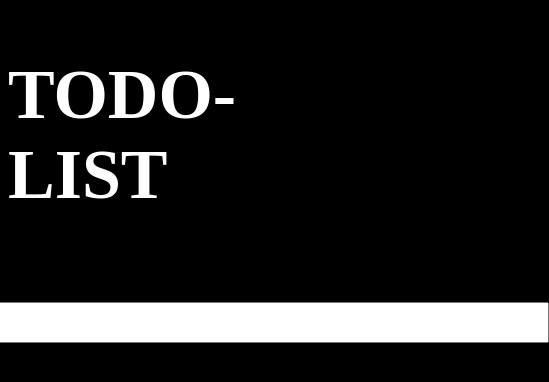
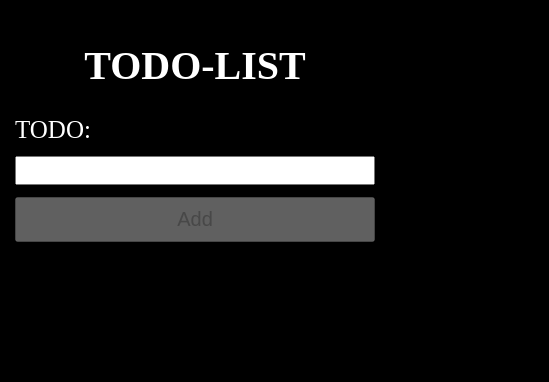
Before and after one commit to vanshsaini9311/TODO-LIST, a plain HTML site: page index.html in a window 390 px wide. Shown: the whole page, 549 px wide, since content can reach past the window. Drawn offline with Linux system fonts and the light colour scheme.

Commit message:
Refactor index.html for better structure and styling
Updated the HTML structure and added styling for improved layout and responsiveness.

```diff
--- a/index.html
+++ b/index.html
@@ -4,19 +4,121 @@
 <head>
     <meta charset="UTF-8">
     <meta name="viewport" content="width=device-width, initial-scale=1.0">
-    <title>Document</title>
+    <title>TODO List</title>
+
+    <style>
+        * {
+            box-sizing: border-box;
+        }
+
+        body {
+            background-color: black;
+            color: white;
+            min-height: 100vh;
+            margin: 0;
+            padding: 20px;
+        }
+
+        .heading {
+            display: flex;
+            justify-content: center;
+        }
+
+        .heading h1 {
+            font-size: 70px;
+            text-align: center;
+        }
+
+        .form-wrapper {
+            display: flex;
+            justify-content: center;
+            align-items: center;
+        }
+
+        form {
+            display: flex;
+            align-items: center;
+            gap: 20px;
+            width: 100%;
+            max-width: 950px;
+        }
+
+        label {
+            font-size: 35px;
+            white-space: nowrap;
+        }
+
+        input {
+            height: 40px;
+            flex: 1;
+            min-width: 0;
+            font-size: 25px;
+        }
+
+        button {
+            height: 40px;
+            width: 100px;
+            font-size: 22px;
+        }
+
+        .todoitem {
+            display: flex;
+            flex-direction: column;
+            align-items: center;
+            width: 100%;
+            margin-top: 40px;
+        }
+
+        /* Mobile */
+        @media (max-width: 600px) {
+
+            body {
+                padding: 15px;
+            }
+
+            .heading h1 {
+                font-size: 40px;
+            }
+
+            form {
+                flex-direction: column;
+                align-items: stretch;
+                gap: 12px;
+            }
+
+            label {
+                font-size: 25px;
+            }
+
+            input {
+                width: 100%;
+                height: 45px;
+                font-size: 20px;
+            }
+
+            button {
+                width: 100%;
+                height: 45px;
+                font-size: 20px;
+            }
+
+            .todoitem {
+                margin-top: 25px;
+            }
+        }
+    </style>
 </head>
 
-<body style="background-color: black; color: white; height: 100vh;">
+<body>
 
-    <div style="display: flex; justify-content: center;">
-        <h1 style="font-size: 70px;">TODO-LIST</h1>
+    <div class="heading">
+        <h1>TODO-LIST</h1>
     </div>
 
-    <div style="display: flex; justify-content: center; align-items: center;">
+    <div class="form-wrapper">
         <form>
 
-            <label for="text" style="font-size: 35px;">
+            <label for="text">
                 TODO:
             </label>
 
@@ -24,17 +126,10 @@
                 type="text"
                 id="text"
                 name="text"
-                style="height: 35px; width: 700px; font-size: 30px;"
             >
 
             <button
                 type="submit"
-                style="
-                    margin-left: 20px;
-                    height: 35px;
-                    width: 100px;
-                    font-size: 25px;
-                "
                 disabled>
                 Add
             </button>
@@ -42,18 +137,7 @@
         </form>
     </div>
 
-
-    <div
-        class="todoitem"
-        style="
-            display: flex;
-            flex-direction: column;
-            align-items: center;
-            width: 100%;
-            margin-top: 40px;
-        ">
-    </div>
-
+    <div class="todoitem"></div>
 
     <script src="script.js"></script>
 
```
